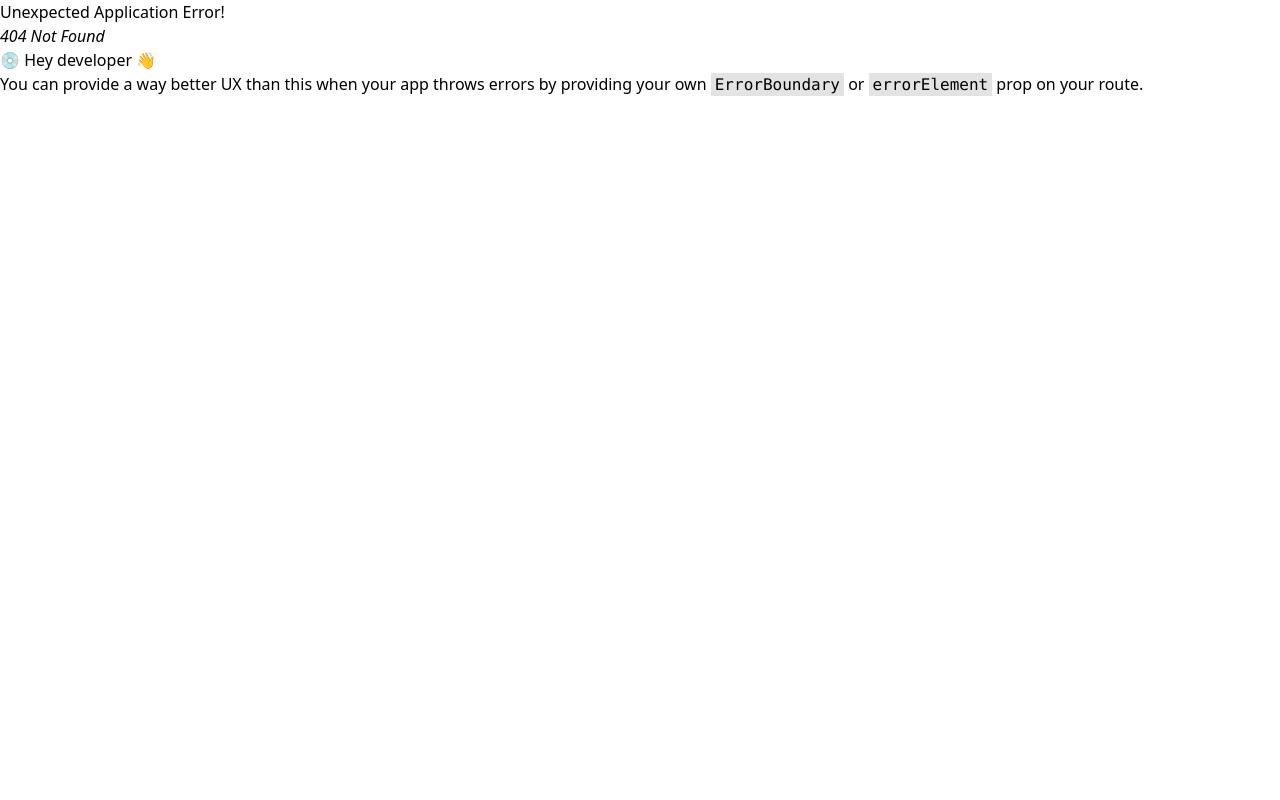
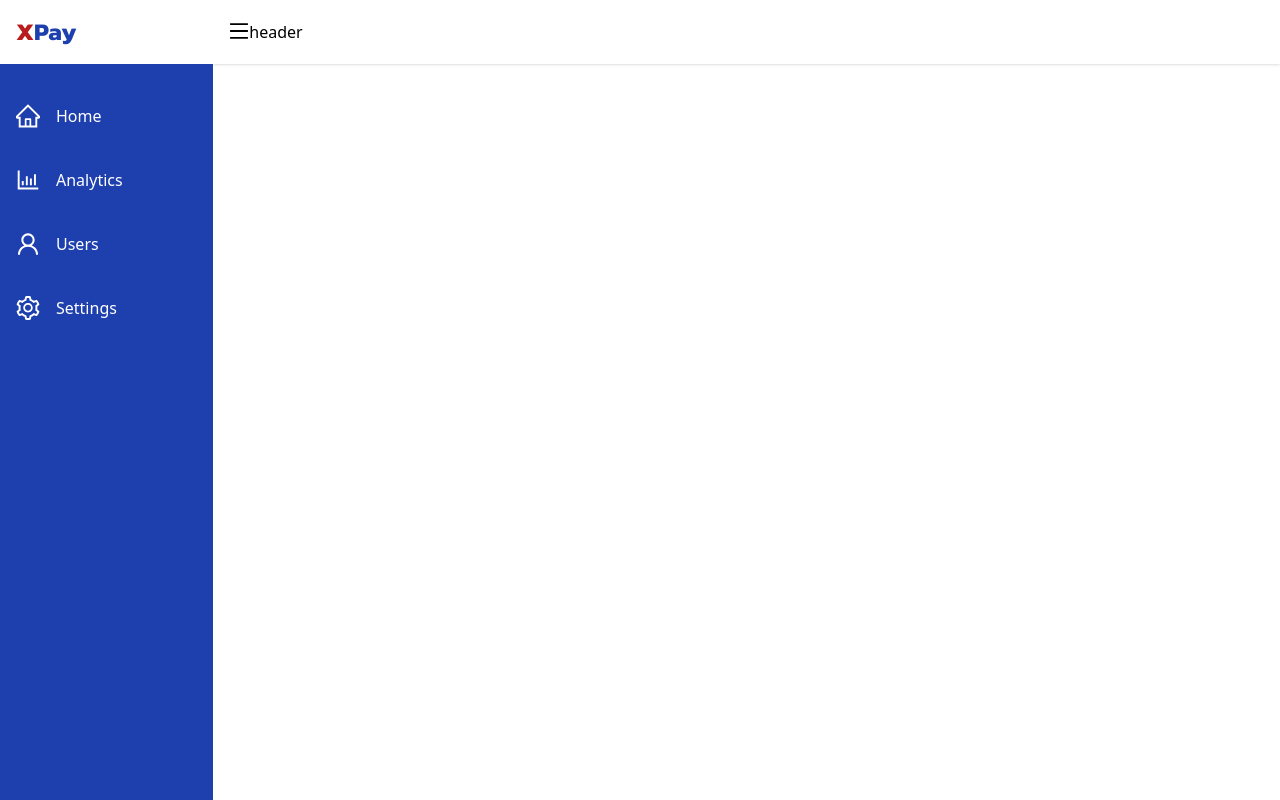
Before and after one commit to Abiodun-Sabitu/xpay-frontend, a React (Vite) app: page /dashboard in a window 1280 px wide. Before the commit this address had no page. Built offline with nearby package versions, Linux system fonts and the light colour scheme.

Commit message:
add sidebar and dashbaord

```diff
--- /dev/null
+++ b/src/pages/Dashboard/DashboardPage.tsx
@@ -0,0 +1,32 @@
+import React, { useState } from "react";
+import Sidebar from "./Sidebar"; // Assuming Sidebar is in the same directory
+import { MenuOutlined } from "@ant-design/icons";
+
+const Dashboard: React.FC = () => {
+  const [isSidebarOpen, setIsSidebarOpen] = useState(false);
+
+  // Function to toggle sidebar state
+  const toggleSidebar = () => {
+    setIsSidebarOpen(!isSidebarOpen);
+  };
+
+  //
+  // <Sidebar isOpen={isSidebarOpen} toggleSidebar={toggleSidebar} />
+
+  return (
+    <div className="flex px-0 h-full">
+      <Sidebar isOpen={isSidebarOpen} />
+      <main className="w-full">
+        <div className=" py-5 shadow px-4">
+          <MenuOutlined
+            onClick={toggleSidebar}
+            className="text-xl  focus:outline-none"
+          />
+          header
+        </div>
+      </main>
+    </div>
+  );
+};
+
+export default Dashboard;
--- /dev/null
+++ b/src/pages/Dashboard/Sidebar.tsx
@@ -0,0 +1,76 @@
+import React, { useState } from "react";
+import {
+  HomeOutlined,
+  BarChartOutlined,
+  UserOutlined,
+  SettingOutlined,
+} from "@ant-design/icons";
+import { Link } from "react-router-dom"; // You can also use Next.js' Link if applicable
+
+// Sidebar component
+const Sidebar: React.FC<{ isOpen: boolean }> = ({ isOpen }) => {
+  const [activeLink, setActiveLink] = useState<string>("");
+
+  // Array of link details (can be modified to add more links easily)
+  const links = [
+    { to: "/home", label: "Home", icon: <HomeOutlined /> },
+    { to: "/analytics", label: "Analytics", icon: <BarChartOutlined /> },
+    { to: "/users", label: "Users", icon: <UserOutlined /> },
+    { to: "/settings", label: "Settings", icon: <SettingOutlined /> },
+  ];
+
+  // Handle active state for links
+  const handleActiveLink = (link: string) => {
+    setActiveLink(link);
+  };
+
+  return (
+    // Sidebar container with dynamic width based on isOpen prop
+    <div
+      style={{
+        backgroundColor: "#1e40af", // Custom background color
+      }}
+      className={`h-screen text-white md:relative transition-all duration-300 ease-in-out
+      ${isOpen ? "w-64" : "w-20"} md:w-64`}
+    >
+      {/* Sidebar Header */}
+      <div
+        className="ps-2 pr-4 md:px-4 py-4 text-2xl bg-white text-blue-800 font-bold"
+        style={{ fontFamily: "Kanit" }} // Custom font
+      >
+        {/* Logo */}
+        <span className="font-extrabold text-red-700">X</span>Pay
+      </div>
+
+      {/* Navigation Links */}
+      <nav className="flex flex-col space-y-4 px-2 mt-7">
+        {links.map((link) => (
+          <Link
+            key={link.to}
+            to={link.to}
+            className={`flex items-center p-2 space-x-4 rounded-md hover:bg-slate-100 hover:bg-opacity-2 hover:text-red-700 hover:font-bold hover:ease-in-out
+            ${
+              activeLink === link.to
+                ? "font-bold bg-slate-100 bg-opacity-2 text-red-700"
+                : ""
+            }`}
+            onClick={() => handleActiveLink(link.to)}
+          >
+            {/* Icon */}
+            <span className="text-2xl">{link.icon}</span>
+            {/* Label with dynamic visibility */}
+            <span
+              className={`transition-opacity duration-300 ${
+                isOpen ? "opacity-100" : "opacity-0 md:opacity-100"
+              }`}
+            >
+              {link.label}
+            </span>
+          </Link>
+        ))}
+      </nav>
+    </div>
+  );
+};
+
+export default Sidebar;
--- a/src/routes.tsx
+++ b/src/routes.tsx
@@ -4,6 +4,7 @@ import LoginUI from "./pages/Login-Onboarding/Login";
 import SignUpUI from "./pages/Login-Onboarding/SignUp";
 import ForgotPassword from "./pages/Login-Onboarding/ForgotPassword";
 import ResetPassword from "./pages/Login-Onboarding/ResetPassword";
+import Dashboard from "./pages/Dashboard/DashboardPage";
 
 const router = createBrowserRouter([
   {
@@ -32,6 +33,10 @@ const router = createBrowserRouter([
       },
     ],
   },
+  {
+    path: "/dashboard",
+    element: <Dashboard />,
+  },
 ]);
 
 export default router;
```
